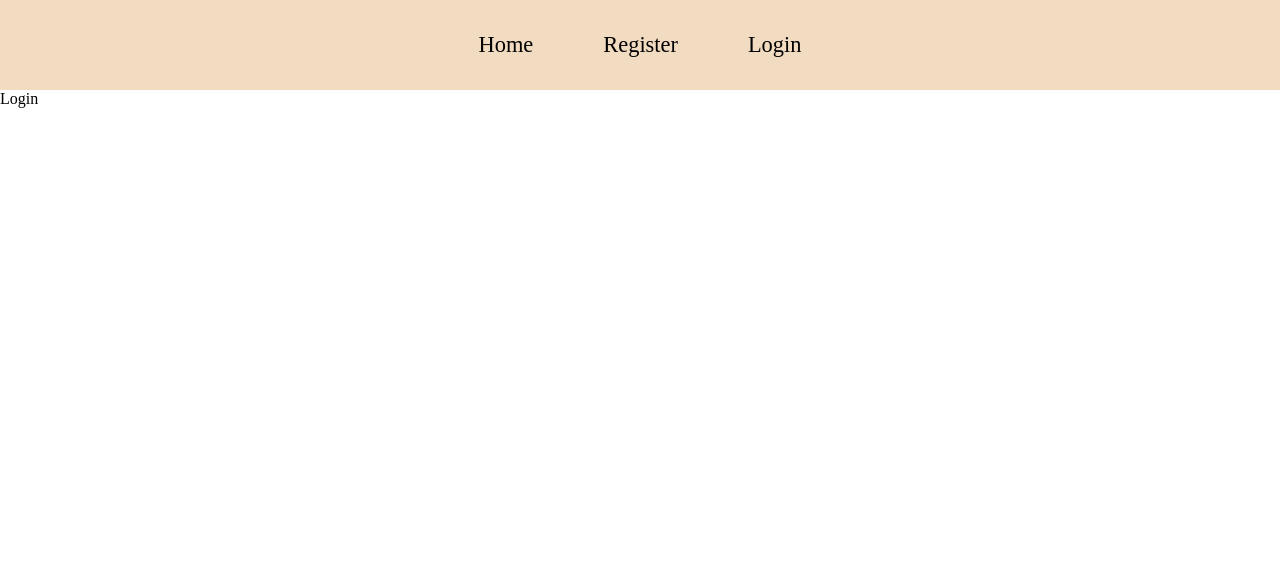
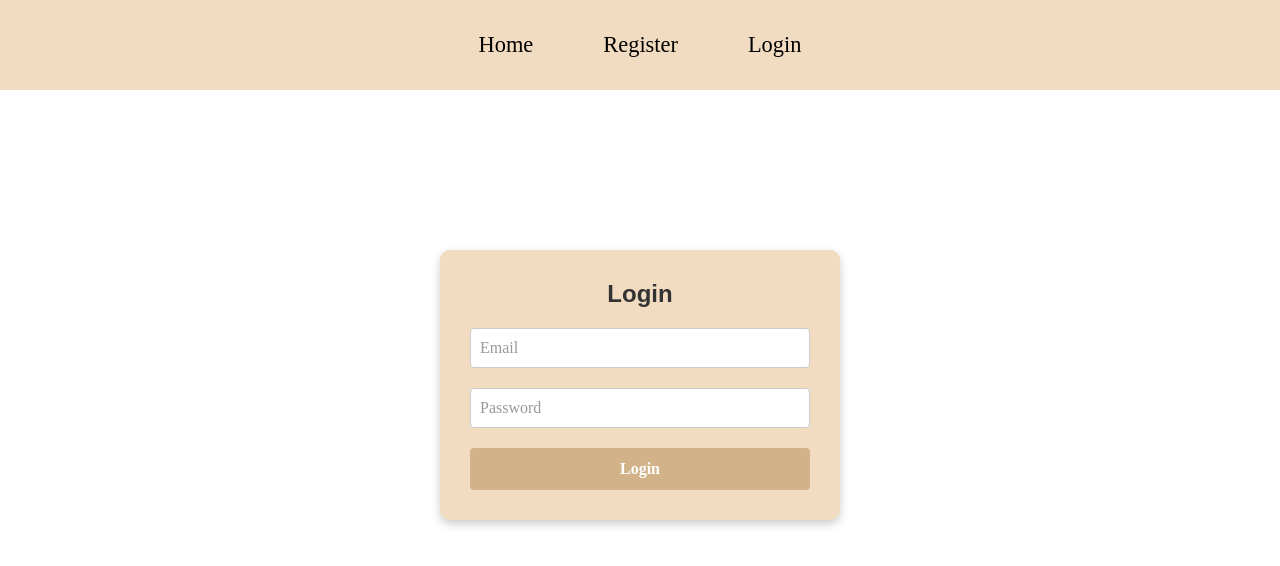
Before and after one commit to DoroteyaPopova/flower-blog, a React (Vite) app in the folder client/: page /login in a window 1280 px wide. Shown: the top 566 px of the page. Built offline with nearby package versions, Linux system fonts and the light colour scheme.

Commit message:
added login

```diff
--- a/client/src/components/Login/Login.jsx
+++ b/client/src/components/Login/Login.jsx
@@ -1,3 +1,70 @@
+import { useState } from "react";
+import styles from "./Login.module.css";
+import axios from "axios";
+import { toast } from "react-hot-toast";
+import { useNavigate } from "react-router-dom";
+
 export default function Login() {
-   return <div>Login</div>;
+   const navigate = useNavigate();
+   const [data, setData] = useState({
+      email: "",
+      password: "",
+   });
+
+   const loginUser = async (e) => {
+      e.preventDefault();
+      const { email, password } = data;
+      try {
+         const { data: responseData } = await axios.post("/rtp/users/login", {
+            email,
+            password,
+         });
+         if (responseData.error) {
+            toast.error(responseData.error);
+         } else {
+            setData({});
+            toast.success(responseData.message);
+            navigate("/");
+         }
+      } catch (error) {
+         toast.error("Login failed. Please try again.");
+      }
+   };
+
+   return (
+      <div className={styles.container}>
+         <div className={styles.formBox}>
+            <h2>Login</h2>
+            <form onSubmit={loginUser}>
+               <div className={styles.formGroup}>
+                  <input
+                     type="email"
+                     id="email"
+                     name="email"
+                     placeholder="Email"
+                     value={data?.email || ""}
+                     onChange={(e) =>
+                        setData({ ...data, email: e.target.value })
+                     }
+                  />
+                  <label htmlFor="email">Email</label>
+               </div>
+               <div className={styles.formGroup}>
+                  <input
+                     type="password"
+                     id="password"
+                     name="password"
+                     placeholder="Password"
+                     value={data?.password || ""}
+                     onChange={(e) =>
+                        setData({ ...data, password: e.target.value })
+                     }
+                  />
+                  <label htmlFor="password">Password</label>
+               </div>
+               <button type="submit">Login</button>
+            </form>
+         </div>
+      </div>
+   );
 }
--- a/client/src/components/Login/Login.module.css
+++ b/client/src/components/Login/Login.module.css
@@ -0,0 +1,85 @@
+.container {
+   display: flex;
+   justify-content: center;
+   align-items: center;
+   margin-top: 150px;
+   padding: 10px;
+}
+
+.formBox {
+   background: #f1dcc1;
+   padding: 30px;
+   border-radius: 10px;
+   box-shadow: 0 4px 10px rgba(0, 0, 0, 0.2);
+   width: 100%;
+   max-width: 400px;
+}
+
+.formBox h2 {
+   text-align: center;
+   margin-bottom: 20px;
+   color: #333;
+   font-size: 24px;
+}
+
+.formGroup {
+   position: relative;
+   margin-bottom: 20px;
+}
+
+.formGroup input {
+   width: 100%;
+   padding: 10px;
+   font-size: 16px;
+   border: 1px solid #ccc;
+   border-radius: 4px;
+   outline: none;
+   transition: border-color 0.3s ease;
+}
+
+.formGroup input:focus {
+   border-color: #007bff;
+}
+
+.formGroup label {
+   position: absolute;
+   top: 50%;
+   left: 10px;
+   transform: translateY(-50%);
+   font-size: 16px;
+   color: #999;
+   pointer-events: none;
+   transition: all 0.3s ease;
+}
+
+.formGroup input:focus + label,
+.formGroup input:not(:placeholder-shown) + label {
+   top: 0;
+   left: 5px;
+   font-size: 12px;
+   color: #007bff;
+   background-color: #fff;
+   padding: 0 5px;
+}
+
+.formGroup input::placeholder {
+   color: transparent;
+}
+
+button[type="submit"] {
+   width: 100%;
+   padding: 12px;
+   font-size: 16px;
+   font-weight: 600;
+   color: #fff;
+   background-color: #d1b289;
+   border: none;
+   border-radius: 4px;
+   cursor: pointer;
+   transition: background-color 0.3s ease;
+   text-decoration: none;
+}
+
+button[type="submit"]:hover {
+   background-color: #b8860b;
+}
```
